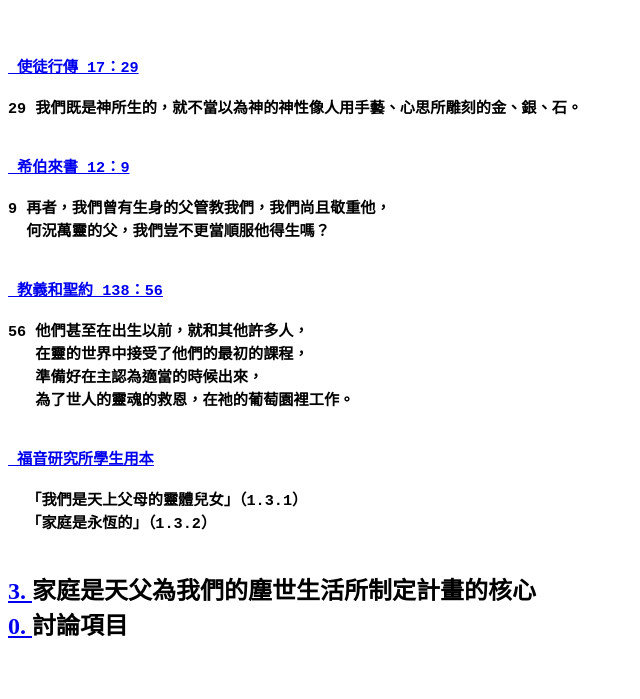
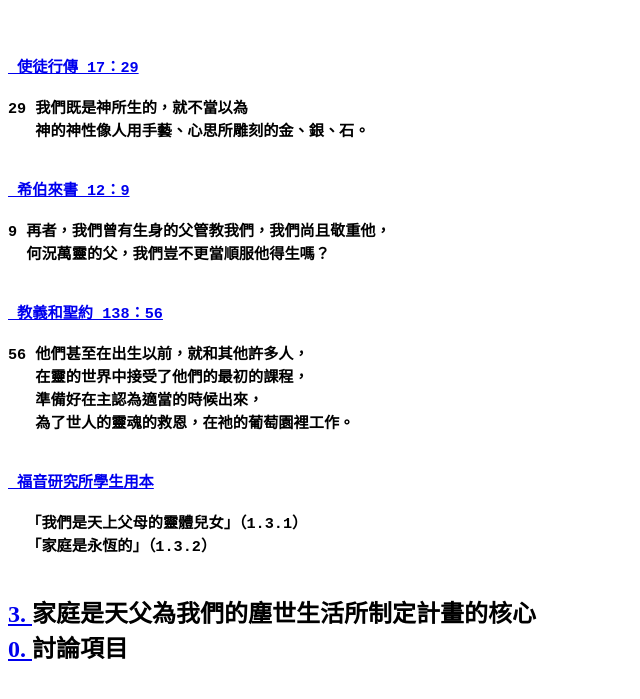
Before and after one commit to oyours/ss, a plain HTML site: page ch1/p2.html in a window 1280 px wide. Shown: the part 57-756 px from the top of the page, without its empty margins (0-640 px from the left). Drawn offline with Linux system fonts and the light colour scheme.

Commit message:
u2.1206.0109

```diff
--- a/ch1/p2.html
+++ b/ch1/p2.html
@@ -14,7 +14,8 @@
 <a href="https://www.churchofjesuschrist.org/study/scriptures/nt/acts/17?lang=eng&id=29#p29">
  使徒行傳 17：29
 </a>
-29 我們既是神所生的，就不當以為神的神性像人用手藝、心思所雕刻的金、銀、石。
+29 我們既是神所生的，就不當以為
+   神的神性像人用手藝、心思所雕刻的金、銀、石。
 
 <a href="https://www.churchofjesuschrist.org/study/scriptures/nt/heb/12?lang=eng&id=9#p9">
  希伯來書 12：9
```
